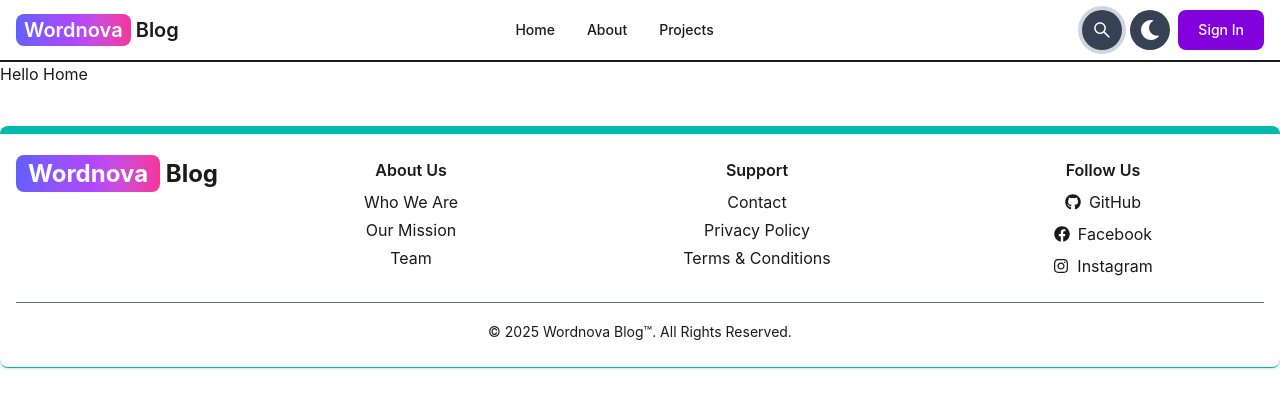
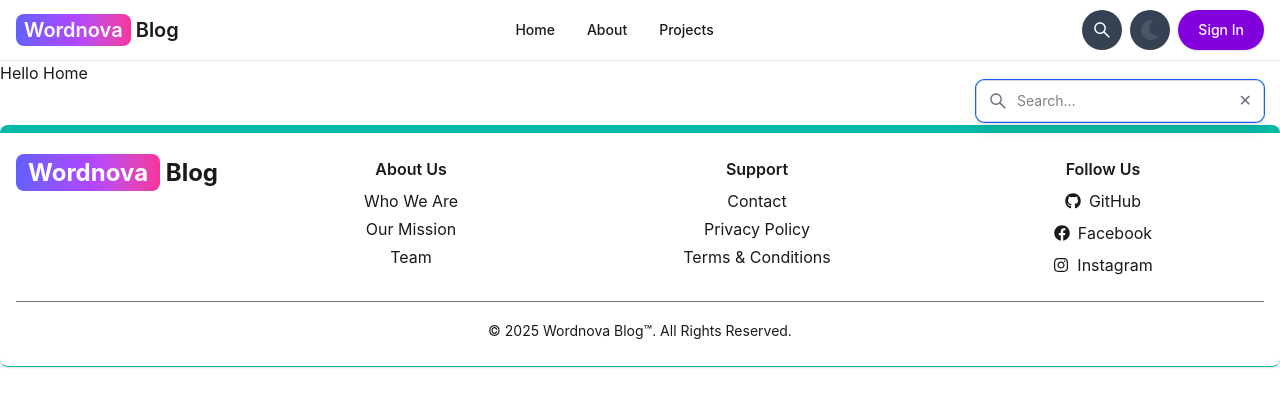
Before and after one commit to AhmedSadique09/Mern-Blog-App, a React (Vite) app in the folder client/: page / in a window 1280 px wide. Both pictures are taken after a click on the button 1102 px from the left and 30 px from the top of the page. Shown: the top 408 px of the page. Built offline with nearby package versions, Linux system fonts and the light colour scheme.

Commit message:
fixing more changes

```diff
--- a/client/src/components/Header.tsx
+++ b/client/src/components/Header.tsx
@@ -1,11 +1,41 @@
-import { Button, Navbar, TextInput, NavbarCollapse, NavbarLink, NavbarToggle, Dropdown, Avatar, DropdownHeader, DropdownItem, DropdownDivider } from "flowbite-react";
+import {
+  Button,
+  Navbar,
+  TextInput,
+  NavbarCollapse,
+  NavbarLink,
+  NavbarToggle,
+  Dropdown,
+  Avatar,
+  DropdownHeader,
+  DropdownItem,
+  DropdownDivider,
+} from "flowbite-react";
 import { Link, useLocation } from "react-router-dom";
 import { AiOutlineSearch } from "react-icons/ai";
 import { FaMoon, FaSun } from "react-icons/fa";
 import { useSelector, useDispatch } from "react-redux";
-import {signoutSuccess} from '../redux/user/userSlice';
-import { toggleTheme } from '../redux/theme/themeSlice';
-import axios from 'axios';
+import { signoutSuccess } from "../redux/user/userSlice";
+import { toggleTheme } from "../redux/theme/themeSlice";
+import axios from "axios";
+import { HiOutlineUserCircle, HiOutlineLogout } from "react-icons/hi";
+import { useState } from "react";
+
+// ✅ Mobile Slider Component
+function ThemeSlider({ theme, onToggle }: { theme: string; onToggle: () => void }) {
+  return (
+    <label className="relative inline-flex items-center cursor-pointer">
+      <input
+        type="checkbox"
+        checked={theme === "dark"}
+        onChange={onToggle}
+        className="sr-only peer"
+      />
+      <div className="w-11 h-6 bg-gray-300 peer-focus:outline-none peer-focus:ring-2 peer-focus:ring-indigo-500 dark:peer-focus:ring-indigo-600 rounded-full peer dark:bg-gray-600 peer-checked:bg-indigo-600 transition-all" />
+      <div className="absolute left-0.5 top-0.5 w-5 h-5 bg-white rounded-full shadow-md transform peer-checked:translate-x-full transition-all" />
+    </label>
+  );
+}
 
 export default function Header() {
   const path = useLocation().pathname;
@@ -13,87 +43,122 @@ export default function Header() {
   const { theme } = useSelector((state: any) => state.theme);
   const dispatch = useDispatch();
 
+  const [showSearchBar, setShowSearchBar] = useState(false); // 🔍 state
+
   const handleSignout = async () => {
     try {
-    await axios.post('/api/user/signout', {}, {
-      withCredentials: true, // 🔑 if you're using cookies
-    });
-
+      await axios.post("/api/user/signout", {}, { withCredentials: true });
       dispatch(signoutSuccess());
     } catch (error: any) {
       const errorMessage =
         (error && error.response && error.response.data?.message) ||
         error.message ||
-      'Something went wrong';
-
+        "Something went wrong";
       console.log(errorMessage);
     }
   };
 
   return (
-    <Navbar className="border-b-2 bg-primary text-primary transition-colors duration-300">
+    <div className="sticky top-0 left-0 z-50 backdrop-blur-md border-b border-gray-200 dark:border-gray-700 bg-white/80 dark:bg-zinc-800/60 transition-all duration-300">
+      <Navbar className="!bg-transparent shadow-none text-primary transition-all duration-300">
+        {/* 🌟 Logo */}
         <Link
           to="/"
           className="self-center whitespace-nowrap text-sm sm:text-xl font-semibold"
         >
           <span className="px-2 py-1 rounded-lg text-white !bg-gradient-to-r from-indigo-500 via-purple-500 to-pink-500">
-          Wordnova</span>{" "}
+            Wordnova
+          </span>{" "}
           Blog
         </Link>
 
-      <div className="flex gap-2 md:order-2">
-        {/* 🔍 Search icon only for large screens */}
-        <Button className="hidden lg:flex w-10 h-10 p-2" color="gray" pill title="Search">
+        {/* 🍔 Right controls */}
+        <div className="flex items-center gap-2 md:order-2">
+          <NavbarToggle />
+
+          {/* 🔍 Search icon for md+ only */}
+          <Button
+            className="hidden md:flex w-10 h-10 p-2"
+            color="gray"
+            pill
+            title="Search"
+            onClick={() => setShowSearchBar((prev) => !prev)}
+          >
             <AiOutlineSearch className="w-5 h-5" />
           </Button>
 
-        {/* 🌙 Dark mode button only for sm and above */}
+          {/* 🌗 Normal theme toggle button (desktop only) */}
           <Button
-          className="w-10 h-10 p-2 hidden sm:flex rounded-full"
+            className="hidden md:flex w-10 h-10 p-2 rounded-full"
             color="gray"
             pill
             onClick={() => dispatch(toggleTheme())}
           >
             {theme === "light" ? (
-            <FaMoon className="w-5 h-5" title="Enable dark mode" />
+              <FaMoon className="w-5 h-5 text-gray-600 dark:text-gray-300" title="Enable dark mode" />
             ) : (
-            <FaSun className="w-5 h-5" title="Enable light mode" />
+              <FaSun className="w-5 h-5 text-yellow-400" title="Enable light mode" />
             )}
           </Button>
 
+          {/* 👤 Auth dropdown */}
           {currentUser ? (
             <Dropdown
               arrowIcon={false}
               inline
               label={
                 <Avatar
-                alt='user'
+                  alt="User avatar"
                   img={currentUser.profilePicture}
                   rounded
+                  className="w-10 h-10 transition duration-150 ring-0 focus:ring-0 hover:ring-0"
                 />
               }
+              className="z-50 w-56 rounded-xl shadow-xl border border-gray-200 dark:border-gray-700 bg-white dark:bg-gray-900"
             >
-            <DropdownHeader>
-              <span className="block text-sm">@{currentUser.username}</span>
-              <span className="block text-sm font-medium truncate ">{currentUser.email}</span>
+              <DropdownHeader className="px-4 pt-3 pb-2">
+                <div className="text-sm font-semibold text-gray-800 dark:text-white truncate">
+                  @{currentUser.username}
+                </div>
+                <div className="text-xs text-gray-500 dark:text-gray-400 truncate">
+                  {currentUser.email}
+                </div>
               </DropdownHeader>
-            <Link to={'/dashboard?tab=profile'}>
-              <DropdownItem>Profile</DropdownItem>
+
+              <div className="px-1">
+                <Link to="/dashboard?tab=profile">
+                  <DropdownItem className="flex items-center gap-2 rounded-md px-3 py-2 text-sm hover:bg-gray-100 dark:hover:bg-gray-800 hover:text-black dark:hover:text-white transition">
+                    <HiOutlineUserCircle className="text-lg text-gray-500 dark:text-gray-400" />
+                    Profile
+                  </DropdownItem>
                 </Link>
-            <DropdownDivider />
-            <DropdownItem><Link to="/signin" onClick={handleSignout}>Sign out</Link></DropdownItem>
+              </div>
 
+              <DropdownDivider className="my-1 border-t border-gray-200 dark:border-gray-700" />
+
+              <div className="px-1 pb-2">
+                <DropdownItem
+                  onClick={handleSignout}
+                  className="flex items-center gap-2 rounded-md px-3 py-2 text-sm text-red-600 dark:text-red-400 hover:bg-red-700 dark:hover:bg-red-700 transition"
+                >
+                  <HiOutlineLogout className="text-lg" />
+                  Sign Out
+                </DropdownItem>
+              </div>
             </Dropdown>
           ) : (
             <Link to="/signin">
-            <Button color="purple">Sign In</Button>
+              <Button
+                color="purple"
+                className="rounded-full px-5 py-2 text-sm font-medium shadow-sm hover:shadow-md transition"
+              >
+                Sign In
+              </Button>
             </Link>
           )}
-
-        <NavbarToggle />
         </div>
 
-      {/* 🍔 Burger menu content (for mobile) */}
+        {/* 📱 Burger Menu Collapse */}
         <NavbarCollapse>
           <NavbarLink active={path === "/"} as={"div"} className="text-primary">
             <Link to="/">Home</Link>
@@ -107,17 +172,48 @@ export default function Header() {
             <Link to="/projects">Projects</Link>
           </NavbarLink>
 
-        {/* ✅ Search input field only for mobile */}
+          {/* 🔍 Search input mobile */}
           <form className="block md:hidden w-full mt-3">
             <TextInput
               type="text"
               placeholder="Search..."
               icon={AiOutlineSearch}
               sizing="md"
-            className="focus:ring-2 focus:ring-indigo-500 focus:border-indigo-500 rounded-lg shadow-sm"
+              className="w-full rounded-lg focus:ring-indigo-500 focus:border-indigo-500 shadow-sm"
             />
           </form>
+
+          {/* 🌗 Slider-based Theme Toggle in mobile */}
+          <div className="flex items-center gap-3 mt-4 md:hidden">
+            <ThemeSlider theme={theme} onToggle={() => dispatch(toggleTheme())} />
+            <span className="text-sm">{theme === "light" ? "Dark Mode" : "Light Mode"}</span>
+          </div>
         </NavbarCollapse>
       </Navbar>
+
+      {/* 🔍 Floating Search Bar for desktop only */}
+      {showSearchBar && (
+        <div className="hidden md:block absolute top-20 right-4 z-50 w-72 md:w-96">
+          <form className="relative">
+            <TextInput
+              type="text"
+              placeholder="Search..."
+              icon={AiOutlineSearch}
+              sizing="md"
+              autoFocus
+              className="w-full rounded-lg shadow-lg focus:ring-indigo-500 focus:border-indigo-500"
+            />
+            <button
+              type="button"
+              onClick={() => setShowSearchBar(false)}
+              className="absolute right-3 top-2 text-gray-500 hover:text-red-500"
+              title="Close"
+            >
+              ✕
+            </button>
+          </form>
+        </div>
+      )}
+    </div>
   );
 }
--- a/client/src/pages/Dashboard.tsx
+++ b/client/src/pages/Dashboard.tsx
@@ -1,26 +1,32 @@
-import { useEffect, useState } from 'react';
-import { useLocation } from 'react-router-dom';
-import DashSidebar from '../components/DashSidebar';
-import DashProfile from '../components/DashProfile';
+import { useEffect, useState } from "react";
+import { useLocation } from "react-router-dom";
+import DashSidebar from "../components/DashSidebar";
+import DashProfile from "../components/DashProfile";
+
 
 export default function Dashboard() {
   const location = useLocation();
-  const [tab, setTab] = useState('');
+  const [tab, setTab] = useState("");
+  const [sidebarOpen, setSidebarOpen] = useState(true); // <-- start as true for desktop
 
   useEffect(() => {
     const urlParams = new URLSearchParams(location.search);
-    const tabFromUrl = urlParams.get('tab');
+    const tabFromUrl = urlParams.get("tab");
     if (tabFromUrl) {
       setTab(tabFromUrl);
     }
   }, [location.search]);
 
   return (
-    <div className='min-h-screen flex flex-col md:flex-row bg-primary text-primary transition-colors'>
-      <div className='md:w-56'>
-        <DashSidebar />
+    <div className="min-h-screen flex bg-primary text-primary transition-colors">
+
+      {/* Sidebar */}
+      <DashSidebar isOpen={sidebarOpen} setIsOpen={setSidebarOpen} />
+
+      {/* Main content */}
+      <div className={`flex-1 transition-all duration-300 ${sidebarOpen ? "ml-64" : "ml-0"}`}>
+        {tab === "profile" && <DashProfile />}
       </div>
-      {tab === 'profile' && <DashProfile />}
     </div>
   );
 }
```
Also changed, not shown: client/src/components/DashSidebar.tsx (+55 -32 lines), client/src/index.css (line endings or trailing spaces). Lines whose indentation alone changed are shown as unchanged.
